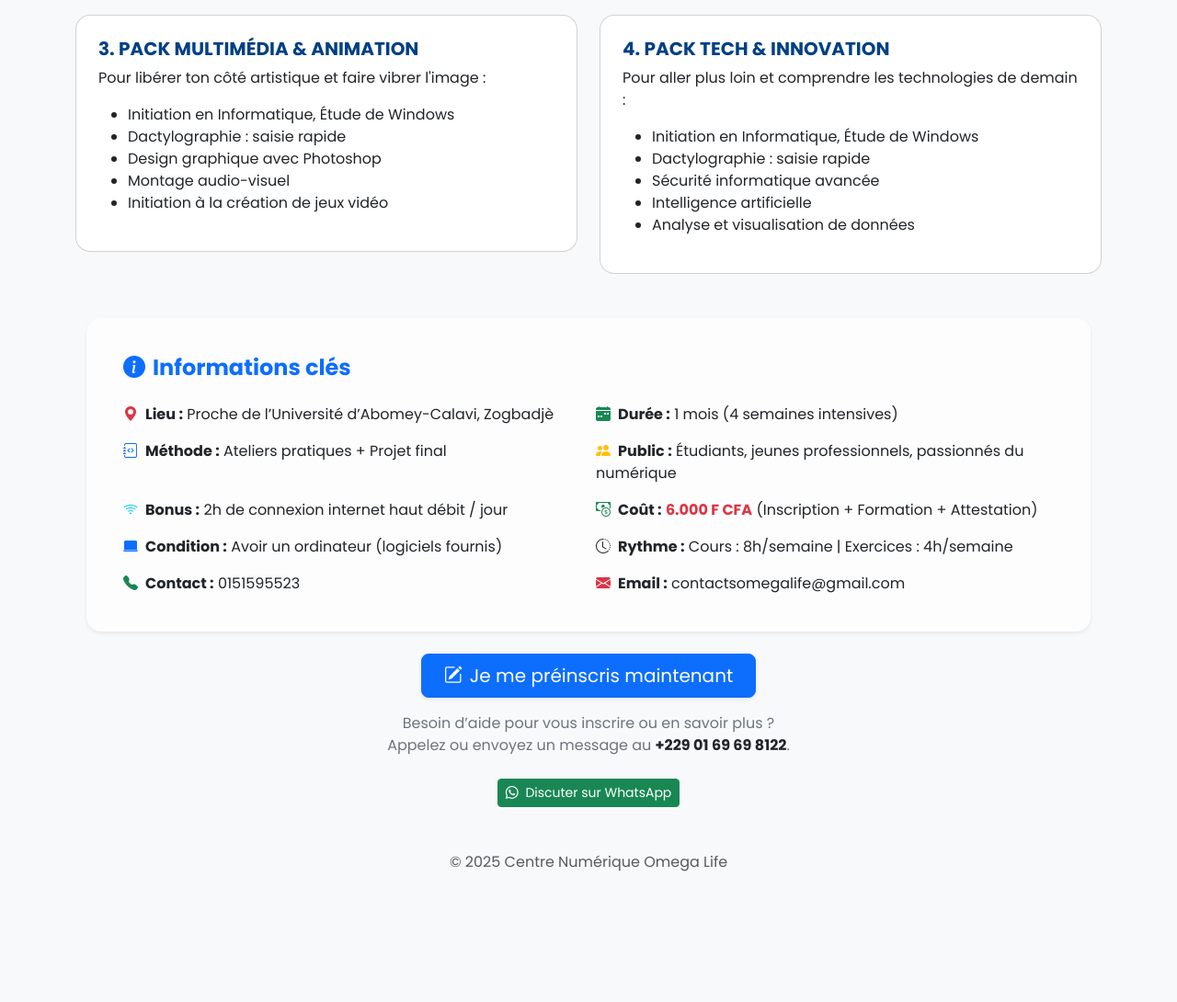
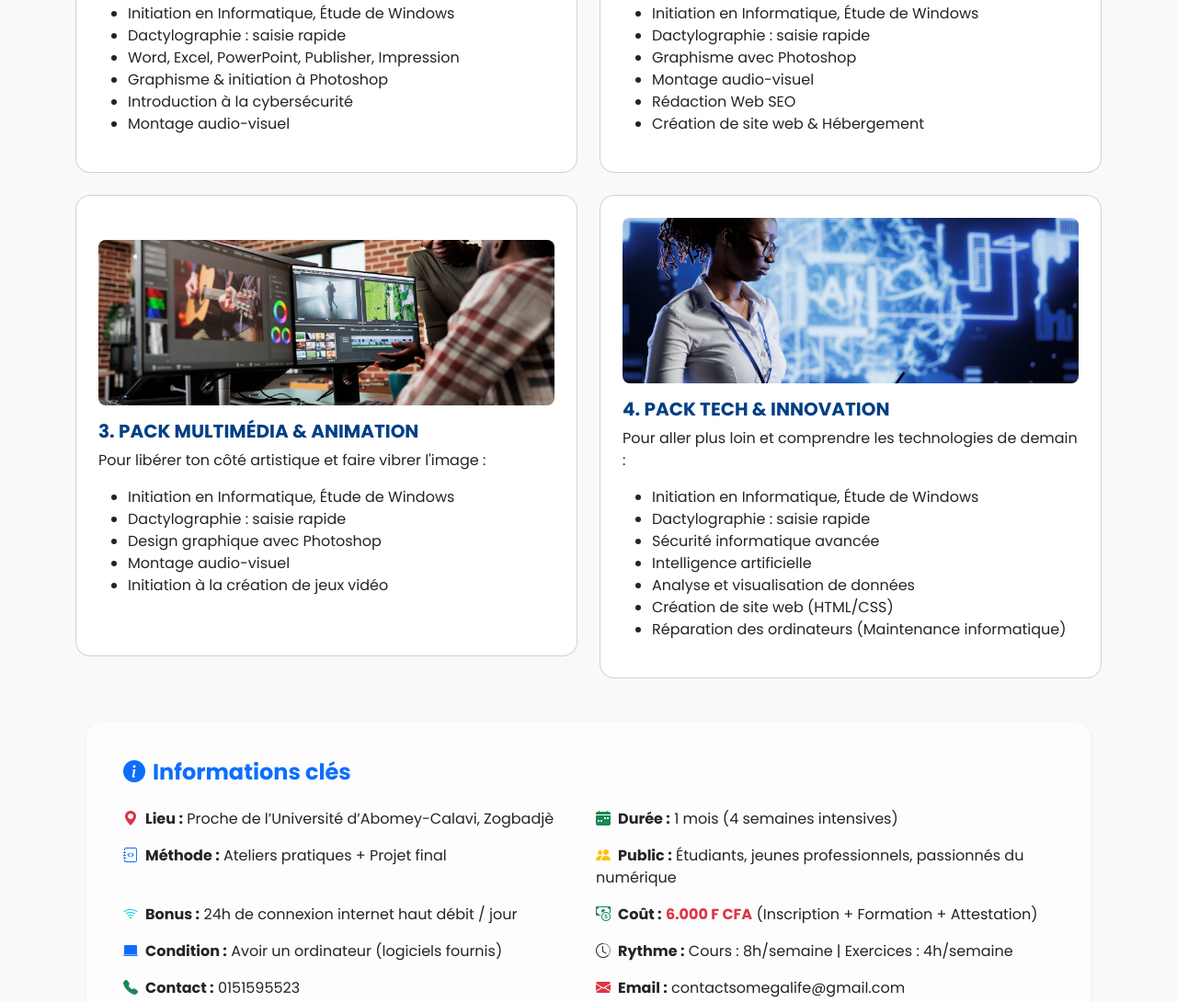
Before and after one commit to jaures50/ty, a plain HTML site: page index.html in a window 1280 px wide. Shown: the part 738-1828 px from the top of the page at 92% size. Before the commit the page ends 1704 px from the top, so only its background shows below. Drawn offline with nearby package versions, Linux system fonts and the light colour scheme.

Commit message:
commit_3

```diff
--- a/index.html
+++ b/index.html
@@ -69,6 +69,14 @@
             animation: fadeInUp 1s forwards;
         }
 
+        .card img {
+            width: 100%;
+            height: 180px;
+            object-fit: cover;
+            border-radius: 0.5rem;
+            margin-bottom: 1rem;
+        }
+
         .card:hover {
             transform: scale(1.03);
             box-shadow: 0 8px 25px rgba(0, 0, 0, 0.1);
@@ -118,27 +126,23 @@
 </head>
 
 <body>
-
     <!-- Section HERO avec image -->
     <section class="hero-section">
-        <img src="contexte-de-programmation-avec-une-personne-travaillant-avec-des-codes-sur-ordinateur.jpg"
-            alt="Bannière Omega Life">
+        <img src="contexte-de-programmation-avec-une-personne-travaillant-avec-des-codes-sur-ordinateur.jpg" alt="Bannière Omega Life">
         <div class="hero-text px-3">
-            <h1 class="display-4 fw-bold">Formez-vous au numérique avec <span class="text-warning">Omega Life</span>
-            </h1>
-            <p class="lead mt-2">Des packs adaptés pour tous les profils : débutants, créateurs, artistes, innovateurs.
-            </p>
+            <h1 class="display-4 fw-bold">Formez-vous au numérique avec <span class="text-warning">Omega Life</span></h1>
+            <p class="lead mt-2">Des packs adaptés pour tous les profils : débutants, créateurs, artistes, innovateurs.</p>
         </div>
     </section>
 
     <!-- Packs de formations -->
     <main class="container my-5">
         <div class="row g-4">
-
-            <!-- PACK DÉMARRAGE NUMÉRIQUE -->
+            <!-- PACK STARTER NUMÉRIQUE -->
             <div class="col-md-6 col-lg-6">
                 <div class="card p-4">
-                    <h5 class="pack-title">1. PACK DÉMARRAGE NUMÉRIQUE</h5>
+                    <img src="pack1.jpg" alt="Pack Starter">
+                    <h5 class="pack-title">1. PACK STARTER NUMÉRIQUE</h5>
                     <p>Pour débuter avec assurance et acquérir les bases solides :</p>
                     <ul>
                         <li>Initiation en Informatique, Étude de Windows</li>
@@ -154,6 +158,7 @@
             <!-- PACK CRÉATEUR WEB & VISUEL -->
             <div class="col-md-6 col-lg-6">
                 <div class="card p-4">
+                    <img src="pack2.jpg" alt="Pack Web & Visuel">
                     <h5 class="pack-title">2. PACK CRÉATEUR WEB & VISUEL</h5>
                     <p>Pour concevoir du contenu, maîtriser le web et briller en ligne :</p>
                     <ul>
@@ -169,7 +174,8 @@
 
             <!-- PACK MULTIMÉDIA & ANIMATION -->
             <div class="col-md-6 col-lg-6">
-                <div class="card p-4">
+                <div class="card py-5 p-4">
+                    <img src="pack3.jpg" alt="Pack Multimédia">
                     <h5 class="pack-title">3. PACK MULTIMÉDIA & ANIMATION</h5>
                     <p>Pour libérer ton côté artistique et faire vibrer l'image :</p>
                     <ul>
@@ -185,6 +191,7 @@
             <!-- PACK TECH & INNOVATION -->
             <div class="col-md-6 col-lg-6">
                 <div class="card p-4">
+                    <img src="pack4.jpg" alt="Pack Tech">
                     <h5 class="pack-title">4. PACK TECH & INNOVATION</h5>
                     <p>Pour aller plus loin et comprendre les technologies de demain :</p>
                     <ul>
@@ -193,6 +200,8 @@
                         <li>Sécurité informatique avancée</li>
                         <li>Intelligence artificielle</li>
                         <li>Analyse et visualisation de données</li>
+                        <li>Création de site web (HTML/CSS)</li>
+                        <li>Réparation des ordinateurs (Maintenance informatique)</li>
                     </ul>
                 </div>
             </div>
@@ -207,56 +216,33 @@
                             <i class="bi bi-info-circle-fill me-2"></i>Informations clés
                         </h4>
                         <div class="row row-cols-1 row-cols-md-2 g-3">
-                            <div><i class="bi bi-geo-alt-fill text-danger me-2"></i><strong>Lieu :</strong> Proche de
-                                l’Université d’Abomey-Calavi, Zogbadjè</div>
-                            <div><i class="bi bi-calendar-week-fill text-success me-2"></i><strong>Durée :</strong> 1
-                                mois (4 semaines intensives)</div>
-                            <div><i class="bi bi-journal-code text-primary me-2"></i><strong>Méthode :</strong> Ateliers
-                                pratiques + Projet final</div>
-                            <div><i class="bi bi-people-fill text-warning me-2"></i><strong>Public :</strong> Étudiants,
-                                jeunes professionnels, passionnés du numérique</div>
-                            <div><i class="bi bi-wifi text-info me-2"></i><strong>Bonus :</strong> 2h de connexion
-                                internet haut débit / jour</div>
-                            <div><i class="bi bi-cash-coin text-success me-2"></i><strong>Coût :</strong> <span
-                                    class="fw-bold text-danger">6.000 F CFA</span> (Inscription + Formation +
-                                Attestation)</div>
-                            <div><i class="bi bi-laptop-fill text-primary me-2"></i><strong>Condition :</strong> Avoir
-                                un ordinateur (logiciels fournis)</div>
-                            <div><i class="bi bi-clock-history text-dark me-2"></i><strong>Rythme :</strong> Cours :
-                                8h/semaine | Exercices : 4h/semaine</div>
-                            <div><i class="bi bi-telephone-fill text-success me-2"></i><strong>Contact :</strong>
-                                0151595523</div>
-                            <div><i class="bi bi-envelope-fill text-danger me-2"></i><strong>Email :</strong>
-                                contactsomegalife@gmail.com</div>
+                            <div><i class="bi bi-geo-alt-fill text-danger me-2"></i><strong>Lieu :</strong> Proche de l’Université d’Abomey-Calavi, Zogbadjè</div>
+                            <div><i class="bi bi-calendar-week-fill text-success me-2"></i><strong>Durée :</strong> 1 mois (4 semaines intensives)</div>
+                            <div><i class="bi bi-journal-code text-primary me-2"></i><strong>Méthode :</strong> Ateliers pratiques + Projet final</div>
+                            <div><i class="bi bi-people-fill text-warning me-2"></i><strong>Public :</strong> Étudiants, jeunes professionnels, passionnés du numérique</div>
+                            <div><i class="bi bi-wifi text-info me-2"></i><strong>Bonus :</strong> 24h de connexion internet haut débit / jour</div>
+                            <div><i class="bi bi-cash-coin text-success me-2"></i><strong>Coût :</strong> <span class="fw-bold text-danger">6.000 F CFA</span> (Inscription + Formation + Attestation)</div>
+                            <div><i class="bi bi-laptop-fill text-primary me-2"></i><strong>Condition :</strong> Avoir un ordinateur (logiciels fournis)</div>
+                            <div><i class="bi bi-clock-history text-dark me-2"></i><strong>Rythme :</strong> Cours : 8h/semaine | Exercices : 4h/semaine</div>
+                            <div><i class="bi bi-telephone-fill text-success me-2"></i><strong>Contact :</strong> 0151595523</div>
+                            <div><i class="bi bi-envelope-fill text-danger me-2"></i><strong>Email :</strong> contactsomegalife@gmail.com</div>
                         </div>
                     </div>
                 </div>
             </div>
             <div class="text-center mt-4">
-  <a href="https://docs.google.com/forms/d/e/1FAIpQLSfDnRoWNks0iHoJlR09RIjBK3OYO0ukF6NKAS3MjPgFsE43ow/viewform"
-     target="_blank"
-     class="btn btn-primary btn-lg px-4 py-2 shadow-sm"
-     style="transition: all 0.3s ease;">
+                <a href="https://docs.google.com/forms/d/e/1FAIpQLSfDnRoWNks0iHoJlR09RIjBK3OYO0ukF6NKAS3MjPgFsE43ow/viewform" target="_blank" class="btn btn-primary btn-lg px-4 py-2 shadow-sm" style="transition: all 0.3s ease;">
                     <i class="bi bi-pencil-square me-2"></i>Je me préinscris maintenant
                 </a>
-
                 <p class="mt-3 text-secondary">
                     Besoin d’aide pour vous inscrire ou en savoir plus ? <br>
                     Appelez ou envoyez un message au <strong class="text-dark">+229 01 69 69 8122</strong>.
                 </p>
-
-  <a href="https://wa.me/2290169698122"
-     class="btn btn-success btn-sm mt-2"
-     target="_blank">
+                <a href="https://wa.me/2290169698122" class="btn btn-success btn-sm mt-2" target="_blank">
                     <i class="bi bi-whatsapp me-1"></i> Discuter sur WhatsApp
                 </a>
             </div>
-
-
-
-
         </section>
-
     </main>
 
     <!-- Footer -->
```
Also changed, not shown: pack1.jpg (added), pack2.jpg (added), pack3.jpg (added), pack4.jpg (added). Lines whose indentation alone changed are shown as unchanged.
